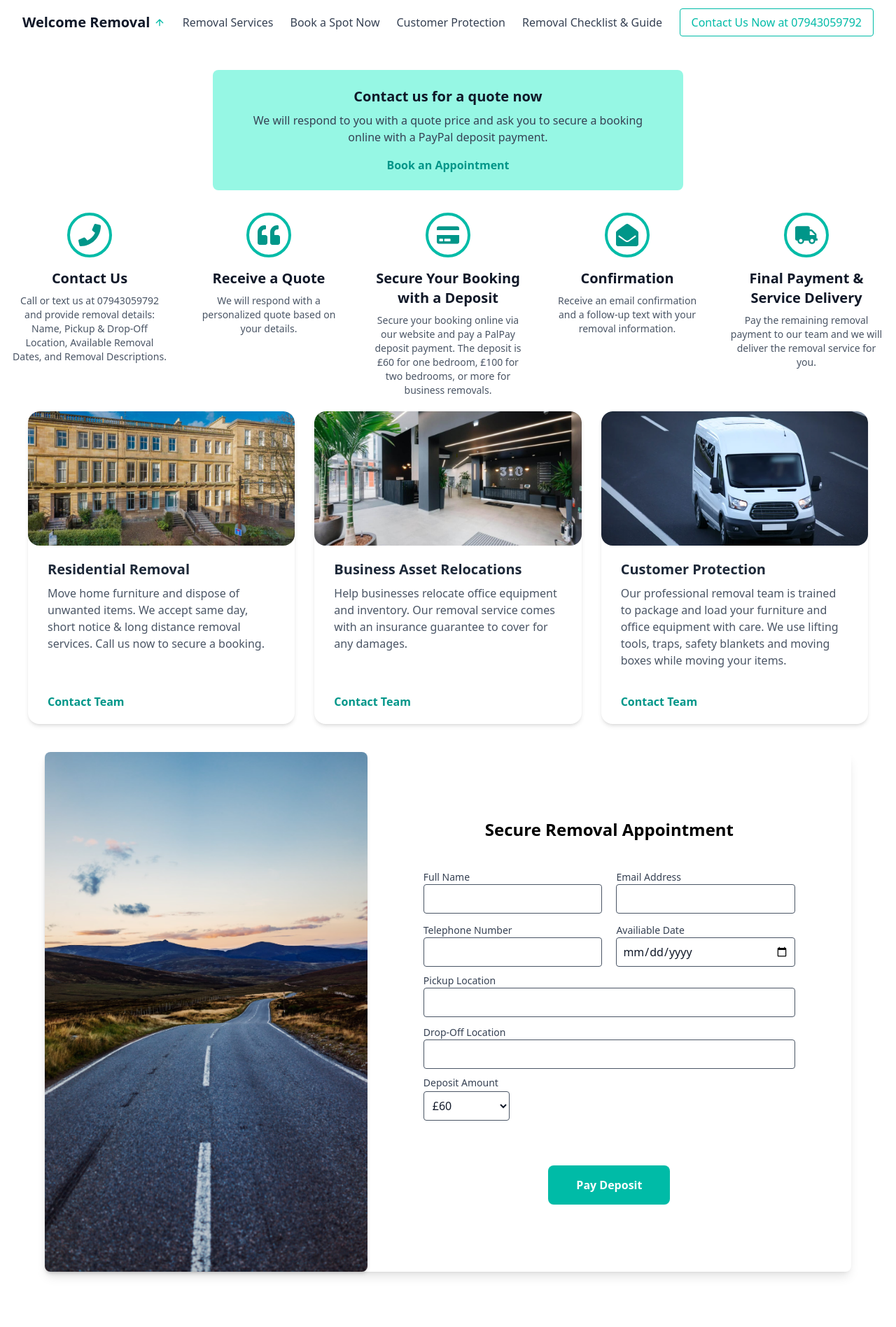
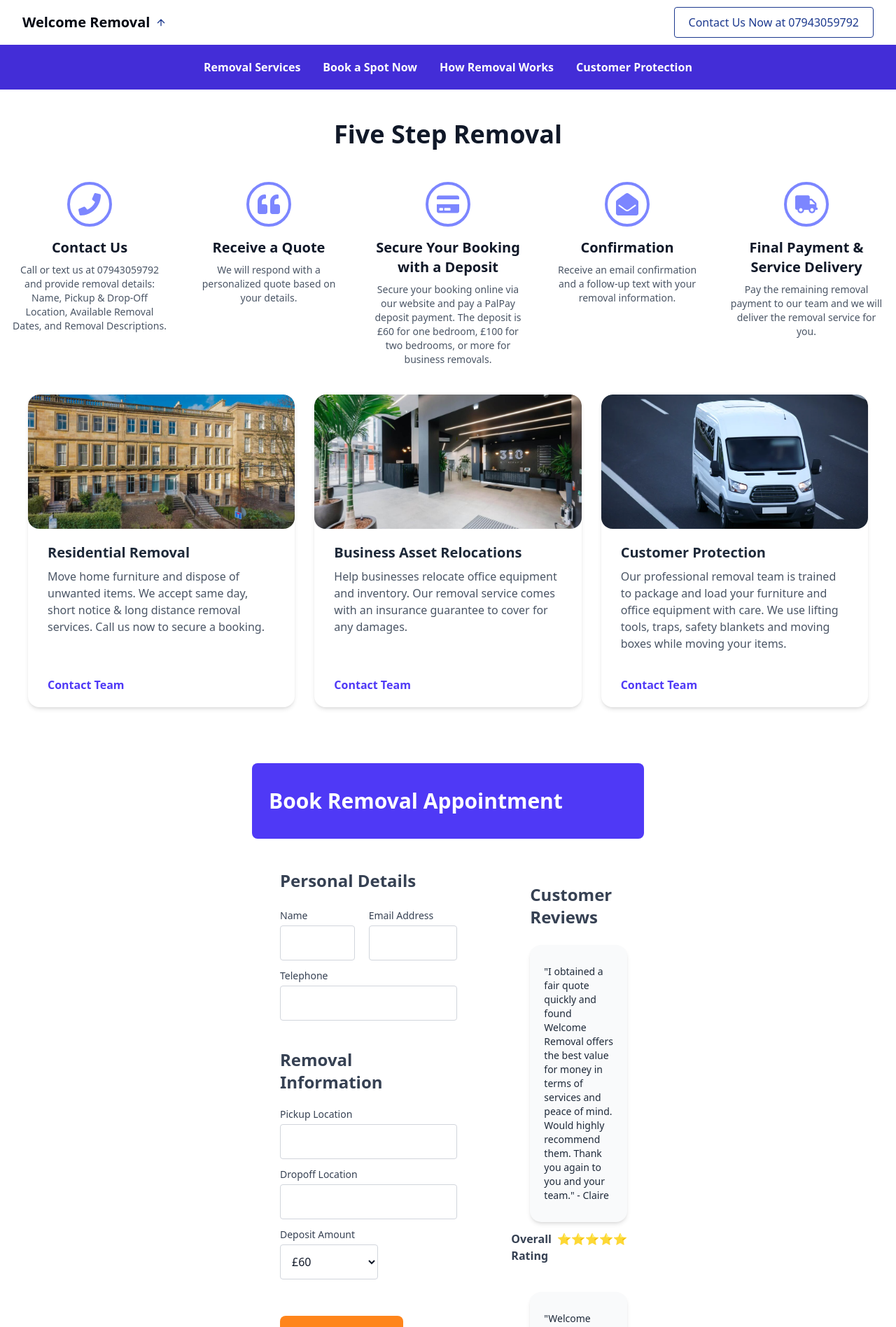
Before and after one commit to andrewwu531/removal-van-frontend, a React (Vite) app: page / in a window 1280 px wide. Shown: the top 1897 px of the page at 70% size. Built offline with nearby package versions, Linux system fonts and the light colour scheme.

Commit message:
v2 frontend - new interface

```diff
--- a/src/App.jsx
+++ b/src/App.jsx
@@ -10,7 +10,7 @@ function App() {
   return (
     <div className="font-sans text-gray-900">
       <Header />
-      <MainContents />
+      {/* <MainContents /> */}
       <BookingSteps />
       <HeroSection />
 
--- a/src/components/BookingStepsDesktop.jsx
+++ b/src/components/BookingStepsDesktop.jsx
@@ -15,21 +15,21 @@ const BookingStepsDesktop = () => {
       title: "Contact Us",
       description:
         "Call or text us at 07943059792 and provide removal details: Name, Pickup & Drop-Off Location, Available Removal Dates, and Removal Descriptions.",
-      icon: <FaPhone className="w-8 h-8 text-teal-600" />,
+      icon: <FaPhone className="w-8 h-8 text-indigo-400" />,
     },
     {
       number: 2,
       title: "Receive a Quote",
       description:
         "We will respond with a personalized quote based on your details.",
-      icon: <FaQuoteLeft className="w-8 h-8 text-teal-600" />,
+      icon: <FaQuoteLeft className="w-8 h-8 text-indigo-400" />,
     },
     {
       number: 3,
       title: "Secure Your Booking with a Deposit",
       description:
         "Secure your booking online via our website and pay a PalPay deposit payment. The deposit is £60 for one bedroom, £100 for two bedrooms, or more for business removals.",
-      icon: <FaCreditCard className="w-8 h-8 text-teal-600" />,
+      icon: <FaCreditCard className="w-8 h-8 text-indigo-400" />,
     },
 
     {
@@ -37,19 +37,22 @@ const BookingStepsDesktop = () => {
       title: "Confirmation",
       description:
         "Receive an email confirmation and a follow-up text with your removal information.",
-      icon: <FaEnvelopeOpen className="w-8 h-8 text-teal-600" />,
+      icon: <FaEnvelopeOpen className="w-8 h-8 text-indigo-400" />,
     },
     {
       number: 5,
       title: "Final Payment & Service Delivery",
       description:
         "Pay the remaining removal payment to our team and we will deliver the removal service for you.",
-      icon: <FaTruck className="w-8 h-8 text-teal-600" />, // Using a truck icon to represent service delivery
+      icon: <FaTruck className="w-8 h-8 text-indigo-400" />, // Using a truck icon to represent service delivery
     },
   ];
 
   return (
-    <div className="pt-8 bg-white">
+    <div className="pt-8 bg-white mt-35">
+      <div className="flex justify-center pb-12 text-4xl font-semibold">
+        Five Step Removal
+      </div>
       <div className="max-w-screen-xl px-4 mx-auto">
         {/* <h2 className="mb-10 text-3xl font-bold text-center">
           How to Book a Removal Service
@@ -61,7 +64,7 @@ const BookingStepsDesktop = () => {
               className="flex flex-col items-center text-center"
             >
               {/* Circle diagram with a border */}
-              <div className="flex items-center justify-center w-16 h-16 mb-4 border-4 border-teal-500 rounded-full">
+              <div className="flex items-center justify-center w-16 h-16 mb-4 border-4 border-indigo-400 rounded-full">
                 {step.icon}
               </div>
               <h3 className="mb-2 text-xl font-semibold">{step.title}</h3>
--- a/src/components/FooterDesktop.jsx
+++ b/src/components/FooterDesktop.jsx
@@ -2,7 +2,7 @@ import { FaPhone, FaEnvelope, FaClock } from "react-icons/fa";
 
 const FooterDesktop = () => {
   return (
-    <footer className="pb-16 text-white bg-gray-900 pt-18">
+    <footer className="pb-16 text-white bg-gray-800 pt-18">
       <div className="grid max-w-screen-xl grid-cols-4 pb-10 mx-auto ">
         {/* Company Info */}
         <div>
--- a/src/components/FormDesktop.jsx
+++ b/src/components/FormDesktop.jsx
@@ -1,111 +1,127 @@
-import booking_form from "../assets/booking_form.png";
+import React from "react";
 
-export default function BookingForm() {
+const FormDesktop = () => {
   return (
-    <div className="flex flex-row items-center max-w-6xl mx-auto mb-20 bg-white rounded-lg shadow-lg">
-      {/* Image Section */}
-      <div className="w-2/5">
-        <img
-          src={booking_form} // Make sure to update this with your actual image path
-          alt="Booking Form"
-          className="w-full rounded-lg shadow-md"
+    <div className="min-h-screen font-sans">
+      <div className="py-10 mx-auto px-90">
+        {/* Top Section: Header with Image */}
+        <div className="relative flex items-center px-6 text-white bg-indigo-600 rounded-lg py-9">
+          <h1 className="text-3xl font-semibold">Book Removal Appointment</h1>
+        </div>
+
+        {/* Main Content: Form */}
+        <div className="grid grid-cols-3">
+          {/* Left Column: Form Fields */}
+          <div className="col-span-2 ">
+            {/* Personal Details */}
+            <div className="p-10 mr-10 bg-white ">
+              <h2 className="mt-1 mb-6 text-2xl font-semibold text-gray-700">
+                Personal Details
+              </h2>
+              <div className="grid grid-cols-2 space-x-5">
+                <div className="mb-3">
+                  <label className="block text-sm font-medium text-gray-700">
+                    Name
+                  </label>
+                  <input
+                    type="text"
+                    className="block w-full p-3 mt-1 bg-white border border-gray-300 rounded focus:outline-none focus:border-[#ff851b]"
+                  />
+                </div>
+                <div className="mb-3">
+                  <label className="block text-sm font-medium text-gray-700">
+                    Email Address
+                  </label>
+                  <input
+                    type="email"
+                    className="block w-full p-3 mt-1 bg-white border border-gray-300 rounded focus:outline-none focus:border-[#ff851b]"
+                  />
+                </div>
+              </div>
+              <div className="mb-3">
+                <label className="block text-sm font-medium text-gray-700">
+                  Telephone
+                </label>
+                <input
+                  type="tel"
+                  className="block w-full p-3 mt-1 bg-white border border-gray-300 rounded focus:outline-none focus:border-[#ff851b]"
                 />
               </div>
 
-      {/* Form Section */}
-      <div className="w-3/5 px-20">
-        <h2 className="flex justify-center mb-10 text-2xl font-semibold text-black">
-          Secure Removal Appointment
+              <h2 className="mt-10 mb-5 text-2xl font-semibold text-gray-700">
+                Removal Information
               </h2>
-        <div className="grid grid-cols-2 gap-x-5 gap-y-3">
-          <div className="col-span-2 md:col-span-1">
-            <label className="block text-sm mt-0.5 font-medium text-gray-700">
-              Full Name
+              <div className="mb-3">
+                <label className="block text-sm font-medium text-gray-700">
+                  Pickup Location
                 </label>
-            <div className="flex space-x-2">
                 <input
                   type="text"
-                className="w-full p-2 border border-gray-600 rounded"
+                  className="block w-full p-3 mt-1 bg-white border border-gray-300 rounded focus:outline-none focus:border-[#ff851b]"
                 />
               </div>
-          </div>
-          <div className="col-span-2 md:col-span-1">
-            <label className="block text-sm mt-0.5 font-medium text-gray-700">
-              Email Address
+              <div className="mb-3">
+                <label className="block text-sm font-medium text-gray-700">
+                  Dropoff Location
                 </label>
-            <div className="flex space-x-2">
                 <input
                   type="text"
-                className="w-full p-2 border border-gray-600 rounded"
+                  className="block w-full p-3 mt-1 bg-white border border-gray-300 rounded focus:outline-none focus:border-[#ff851b]"
                 />
               </div>
-          </div>
-          <div className="col-span-2 md:col-span-1">
-            <label className="block text-sm mt-0.5 font-medium text-gray-700">
-              Telephone Number
-            </label>
-            <div className="flex space-x-2">
-              <input
-                type="text"
-                className="w-full p-2 border border-gray-600 rounded"
-              />
-            </div>
-          </div>
-          <div className="col-span-2 md:col-span-1">
-            <label className="block text-sm mt-0.5 font-medium text-gray-700">
-              Availiable Date
-            </label>
-            <div className="flex space-x-2">
-              <input
-                type="date"
-                className="w-full p-2 border border-gray-600 rounded"
-              />
-            </div>
-          </div>
-        </div>
-        <div className="grid grid-cols-1 mt-2 gap-x-5 gap-y-3">
-          <div className="col-span-2 md:col-span-1">
-            <label className="block text-sm mt-0.5 font-medium text-gray-700">
-              Pickup Location
-            </label>
-            <div className="flex space-x-2">
-              <input
-                type="text"
-                className="w-full p-2 border border-gray-600 rounded"
-              />
-            </div>
-          </div>
-          <div className="col-span-1">
+              <div className="mb-3">
                 <label className="block text-sm font-medium text-gray-700">
-              Drop-Off Location
-            </label>
-            <div className="flex space-x-2">
-              <input
-                type="text"
-                className="w-full p-2 border border-gray-600 rounded"
-              />
-            </div>
-          </div>
-        </div>
-        <div className="grid w-1/2 grid-cols-2 mt-2 gap-x-5 gap-y-3">
-          <div>
-            <label className="block mt-0.5 text-sm font-medium text-gray-700">
                   Deposit Amount
                 </label>
-            <select className="w-full p-2 border mt-0.5 border-gray-600 rounded">
+                <select className="block w-35 p-3 mt-1 bg-white border border-gray-300 rounded focus:outline-none focus:border-[#ff851b]">
                   <option>£60</option>
                   <option>£100</option>
                 </select>
               </div>
             </div>
 
-        <div className="flex justify-center col-span-2">
-          {" "}
-          <button className="px-10 py-4 mt-16 font-semibold text-white bg-teal-500 rounded-lg hover:bg-teal-600">
-            Pay Deposit
+            {/* Next Step Button */}
+            <div className="text-left">
+              <button className="ml-10 px-11 py-4 font-semibold text-lg text-white bg-[#ff851b] rounded-lg hover:bg-[#e07b17] focus:outline-none focus:ring-2 focus:ring-[#ff851b] focus:ring-opacity-50">
+                Next Step
               </button>
+            </div>
+          </div>
+
+          {/* Right Column: Customer Reviews */}
+          <div className="hidden lg:block">
+            <div className="p-6">
+              <p className="mt-10 mb-6 text-2xl font-bold text-gray-700">
+                Customer Reviews
+              </p>
+              <div className="relative max-w-lg p-5 shadow-md py-7 bg-gray-50 rounded-2xl">
+                <p className="text-sm text-gray-800">
+                  "I obtained a fair quote quickly and found Welcome Removal
+                  offers the best value for money in terms of services and peace
+                  of mind. Would highly recommend them. Thank you again to you
+                  and your team." - Claire
+                </p>
+              </div>
+              <div className="flex justify-end mt-3 space-x-2 font-semibold text-gray-700 text-md">
+                <span>Overall Rating</span> <span>⭐⭐⭐⭐⭐</span>
+              </div>
+
+              <div className="relative max-w-lg p-5 mt-10 shadow-md py-7 bg-gray-50 rounded-2xl">
+                <p className="text-sm text-gray-800">
+                  "Welcome Removal was brilliant! They moved my furniture on the
+                  coldest days of the year and they are really cheerful and
+                  helpful. I felt really looked after by them!" - Jordon
+                </p>
+              </div>
+              <div className="flex justify-end mt-3 space-x-2 font-semibold text-gray-700 text-md">
+                <span>Overall Rating</span> <span>⭐⭐⭐⭐⭐</span>
+              </div>
+            </div>
+          </div>
         </div>
       </div>
     </div>
   );
-}
+};
+
+export default FormDesktop;
--- a/src/components/HeaderDesktop.jsx
+++ b/src/components/HeaderDesktop.jsx
@@ -7,13 +7,13 @@ const Header = () => {
       <div className="max-w-screen-xl px-4 mx-auto sm:px-6 lg:px-8">
         <div className="flex items-center justify-between h-16">
           {/* Left Section: Logo / Brand */}
-          <div className="flex items-center space-x-1.5">
-            <span className="text-xl font-semibold text-gray-900">
+          <div className="flex items-center space-x-2">
+            <span className="text-xl font-semibold text-gray-950">
               Welcome Removal
             </span>
             {/* Small upward arrow (SVG icon) */}
             <svg
-              className="w-4 h-4 text-teal-500"
+              className="w-4 h-4 text-blue-900"
               viewBox="0 0 24 24"
               fill="none"
               stroke="currentColor"
@@ -25,33 +25,32 @@ const Header = () => {
             </svg>
           </div>
 
-          {/* Middle Section: Navigation Links */}
-          <nav className="hidden space-x-6 text-gray-700 md:flex">
-            <a href="#" className="transition-colors hover:text-teal-500">
-              Removal Services
-            </a>
-            <a href="#" className="transition-colors hover:text-teal-500">
-              Book a Spot Now
-            </a>
-            <a href="#" className="transition-colors hover:text-teal-500">
-              Customer Protection
-            </a>
-            <a href="#" className="transition-colors hover:text-teal-500">
-              Removal Checklist & Guide
-            </a>
-          </nav>
-
           {/* Right Section: Sign in */}
           <div>
             <a
               href="#"
-              className="px-4 py-2 text-teal-500 transition-colors border border-teal-500 rounded hover:bg-teal-500 hover:text-white"
+              className="px-5 py-2.5 text-blue-900 transition-colors border border-blue-900 rounded hover:bg-teal-500 hover:text-white"
             >
               Contact Us Now at 07943059792{" "}
             </a>
           </div>
         </div>
       </div>
+      {/* Middle Section: Navigation Links */}
+      <nav className="justify-center py-5 space-x-8 font-semibold text-white bg-indigo-700 text-md md:flex">
+        <a href="#" className="transition-colors hover:text-teal-500">
+          Removal Services
+        </a>
+        <a href="#" className="transition-colors hover:text-teal-500">
+          Book a Spot Now
+        </a>
+        <a href="#" className="transition-colors hover:text-teal-500">
+          How Removal Works
+        </a>
+        <a href="#" className="transition-colors hover:text-teal-500">
+          Customer Protection
+        </a>
+      </nav>
     </header>
   );
 };
--- a/src/components/HeroSectionDesktop.jsx
+++ b/src/components/HeroSectionDesktop.jsx
@@ -40,7 +40,7 @@ const HeroSectionDesktop = () => {
   ];
 
   return (
-    <section id="home" className="flex flex-col mb-10 text-blue-950">
+    <section id="home" className="flex flex-col mt-5 mb-10 text-blue-950">
       <div className="flex flex-row items-start w-full px-8 mx-auto xl:px-10 2xl:px-90 [@media(min-height:1200px)]:!px-28 [@media(min-height:1800px)]:!pt-42 [@media(min-height:1200px)]:!pt-26 [@media(min-height:800px)]:pt-5 [@media(min-height:850px)]:pt-10 [@media(min-height:950px)]:pt-14">
         {/* Left Column
         <div className="w-[calc(100vw-62vw-10vw)] ml-10 xl:ml-12 2xl:ml-14 bg-blue-950 pl-10 rounded-2xl px-12 mx-12">
@@ -89,7 +89,7 @@ const HeroSectionDesktop = () => {
                 {/* Link forced to the bottom */}
                 <a
                   href={photo.linkUrl}
-                  className="mt-auto font-semibold text-teal-600 hover:underline"
+                  className="mt-auto font-semibold text-indigo-600 hover:underline"
                 >
                   {photo.linkText}
                 </a>
--- a/src/components/MainContentsDesktop.jsx
+++ b/src/components/MainContentsDesktop.jsx
@@ -2,15 +2,15 @@ import React from "react";
 
 const MainContentsDesktop = () => {
   return (
-    <div className="max-w-2xl p-4 mx-auto text-center bg-teal-200 rounded-lg mt-25 md:p-6">
-      <h2 className="mb-2 text-lg font-semibold md:text-xl">
+    <div className="max-w-2xl p-4 mx-auto text-center bg-indigo-500 rounded-lg mt-25 md:p-6">
+      <h2 className="mb-2 text-lg font-bold text-black md:text-xl">
         Contact us for a quote now
       </h2>
-      <p className="px-8 mb-4 text-sm text-gray-700 md:text-base">
+      <p className="px-8 mb-4 text-sm text-gray-900 md:text-base">
         We will respond to you with a quote price and ask you to secure a
         booking online with a PayPal deposit payment.
       </p>
-      <a href="#" className="font-semibold text-teal-600 hover:underline">
+      <a href="#" className="font-semibold text-blue-600 hover:underline">
         Book an Appointment
       </a>
     </div>
```
Lines whose indentation alone changed are shown as unchanged.
